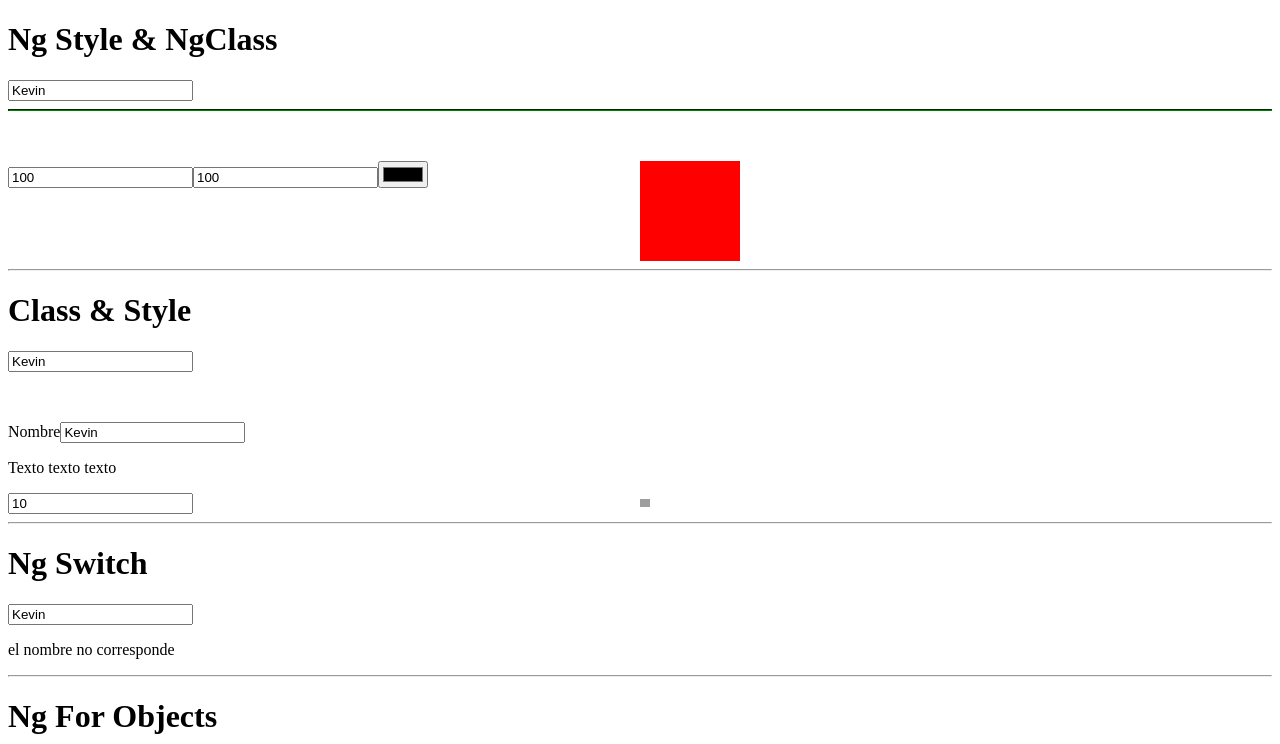
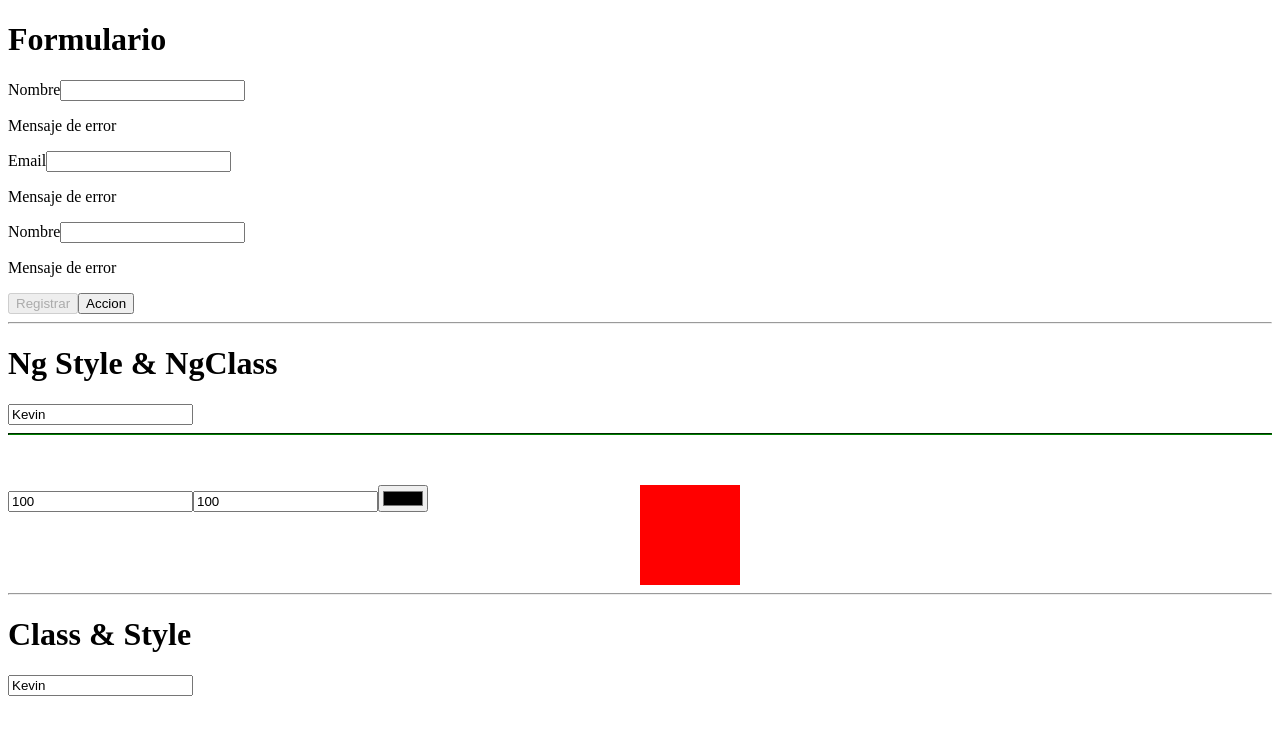
Before and after one commit to ikevin92/my-store-platzi-angular, an Angular app: page / in a window 1280 px wide. Shown: the top 744 px of the page. Built offline with nearby package versions, Linux system fonts and the light colour scheme; grey boxes are pictures that could not be loaded.

Commit message:
formularios

```diff
--- a/src/app/app.component.html
+++ b/src/app/app.component.html
@@ -1,3 +1,26 @@
+<h1>Formulario</h1>
+<form #myForm="ngForm" (ngSubmit)="onRegister()">
+  <div class="input-group">
+    <label for="name">Nombre</label>
+    <input name="name" type="text" required id="name" [(ngModel)]="register.name">
+    <p>Mensaje de error</p>
+  </div>
+  <div class="input-group">
+    <label for="email">Email</label>
+    <input name="email" type="email" required id="email" [(ngModel)]="register.email">
+    <p>Mensaje de error</p>
+  </div>
+  <div class="input-group">
+    <label for="password">Nombre</label>
+    <input name="password" type="password" required id="password" [(ngModel)]="register.password">
+    <p>Mensaje de error</p>
+  </div>
+  <button type="submit" [disabled]="myForm.invalid">Registrar</button>
+  <button type="button">Accion</button>
+</form>
+
+<hr>
+
 <h1>Ng Style & NgClass</h1>
 <input type="text" required #nameInput4="ngModel" [(ngModel)]="person.name">
 <hr class="line-error"
--- a/src/app/app.component.ts
+++ b/src/app/app.component.ts
@@ -13,6 +13,12 @@ export class AppComponent {
   age: number = 29;
   img: string = 'https://www.w3schools.com/howto/img_avatar.png';
   btnDisabled: boolean = true;
+
+  register = {
+    name: '',
+    email: '',
+    password: ''
+  };
 
   person = {
     name: 'Kevin',
@@ -89,4 +95,8 @@ export class AppComponent {
   deleteName(index: number) {
     this.names.splice(index, 1);
   }
+
+  onRegister() {
+    console.log('register', this.register);
+  }
 }
```
